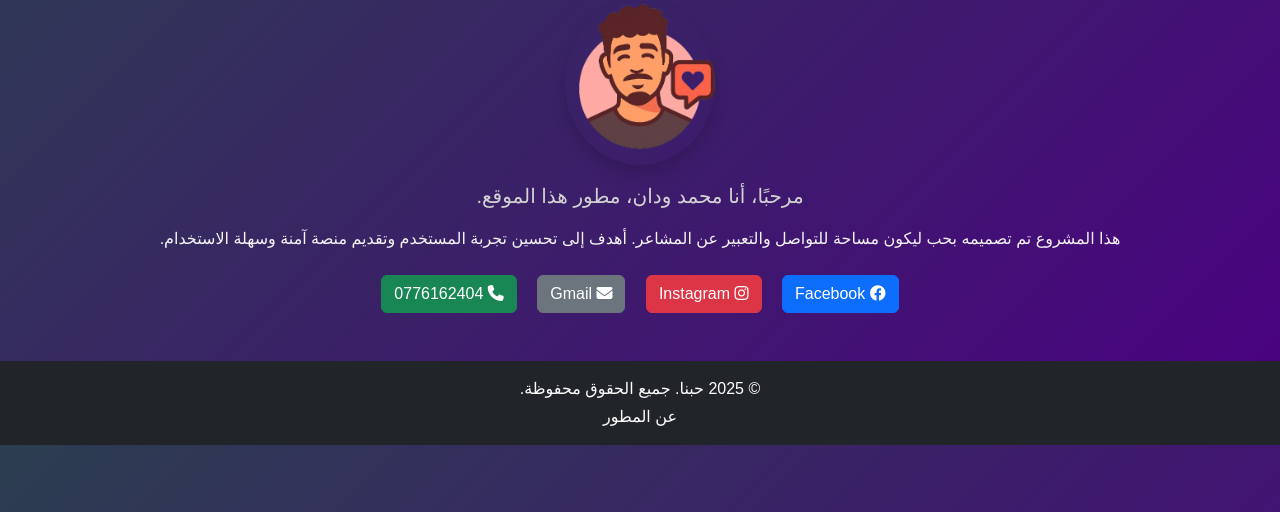
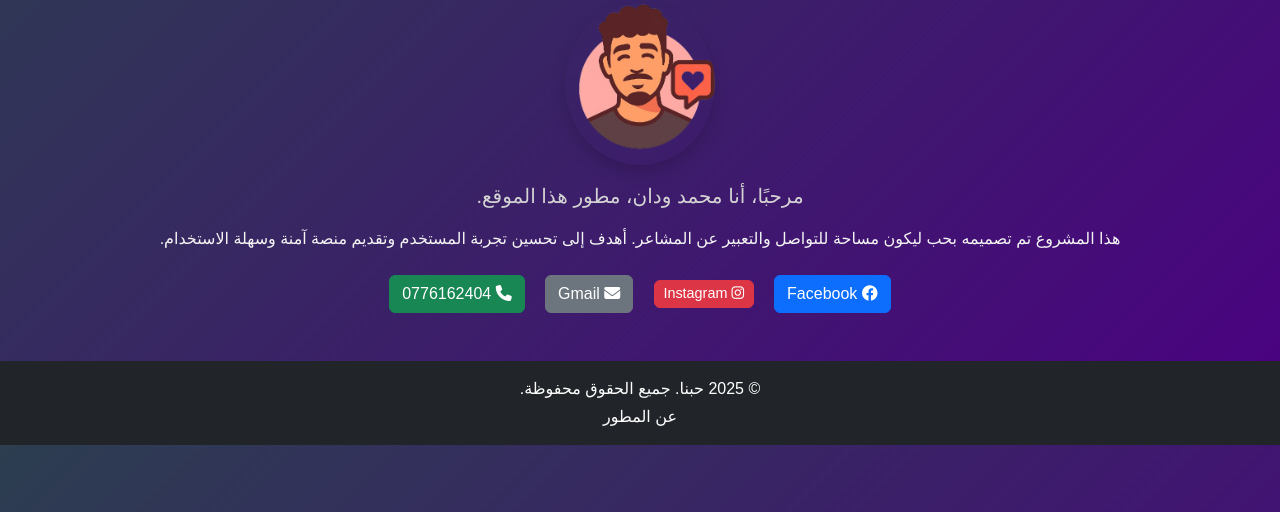
Before and after one commit to androbiert/MiCarino, a Django app: page /about-developer/ in a window 1280 px wide. Shown: the part 213-725 px from the top of the page. Run offline with Django 5.2, Linux system fonts and the light colour scheme.

Commit message:
Update project

```diff
--- a/main/templates/main/discussion_list.html
+++ b/main/templates/main/discussion_list.html
@@ -48,8 +48,10 @@
     <h3 class="mt-5 mb-3 text-light">💬 قائمة المناقشات</h3>
     <div class="row">
         {% for data in discussion_data %}
+
             {% if data.other_participant and data.other_participant.id %}
                 <div class="col-md-4 mb-3">
+
                     <a href="{% url 'discussion_detail' data.discussion.id %}"
                        class="text-decoration-none" style="color: inherit;">
                         <div class="card shadow border-0 rounded-4 chat-card">
--- a/main/urls.py
+++ b/main/urls.py
@@ -17,5 +17,6 @@ urlpatterns = [
     path('about-developer/', views.about_developer, name='about_developer'),
     path('notifications/check/', views.check_new_messages, name='check_new_messages'),
     path('discussion/<int:discussion_id>/mark-read/', views.mark_messages_read, name='mark_messages_read'),
+    path('discussions/delete/<int:discussion_id>/', views.delete_discussion, name='delete_discussion'),
 
 ]
--- a/main/views.py
+++ b/main/views.py
@@ -251,6 +251,22 @@ def discussion_messages(request, discussion_id):
 def about_developer(request):
     return render(request, 'main/about_developer.html')
 
+from django.shortcuts import get_object_or_404, redirect
+from django.contrib import messages
+from .models import Discussion
+
+@login_required
+def delete_discussion(request, discussion_id):
+    discussion = get_object_or_404(Discussion, id=discussion_id)
+
+    # Check if the user is part of the discussion
+    if request.user == discussion.user1 or request.user == discussion.user2:
+        discussion.delete()
+        messages.success(request, "تم حذف المناقشة بنجاح.")
+    else:
+        messages.error(request, "ليس لديك صلاحية لحذف هذه المناقشة.")
+
+    return redirect('discussion_list')
 
 
 @login_required
--- a/static/css/style.css
+++ b/static/css/style.css
@@ -288,3 +288,9 @@ h1 {
   height: 18px;
   fill: white;
 }
+
+.btn-danger {
+    padding: 0.4em 0.6em;
+    font-size: 0.9em;
+    line-height: 1;
+}
```
Also changed, not shown: db.sqlite3.
